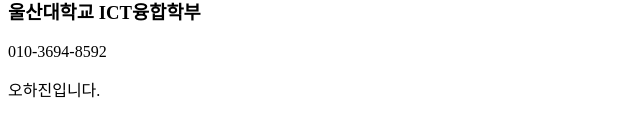
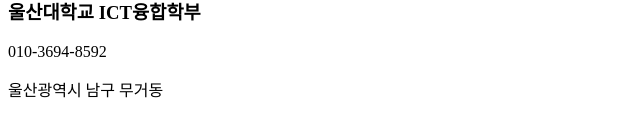
Before and after one commit to hajin20251291/study, a plain HTML site: page week_2.html in a window 1280 px wide. Shown: the part 404-540 px from the top of the page, without its empty margins (0-640 px from the left). Drawn offline with Linux system fonts and the light colour scheme.

Commit message:
2주차 명함 실습

```diff
--- a/week_2.html
+++ b/week_2.html
@@ -10,7 +10,7 @@
     alt="image" width="300" height="300"><h1>오하진</h1>
     <h3><p>울산대학교 ICT융합학부</p></h3>
     <p>010-3694-8592</p>
-    <p>오하진입니다.</p>
+    <p>울산광역시 남구 무거동</p>
 
 
 
```
